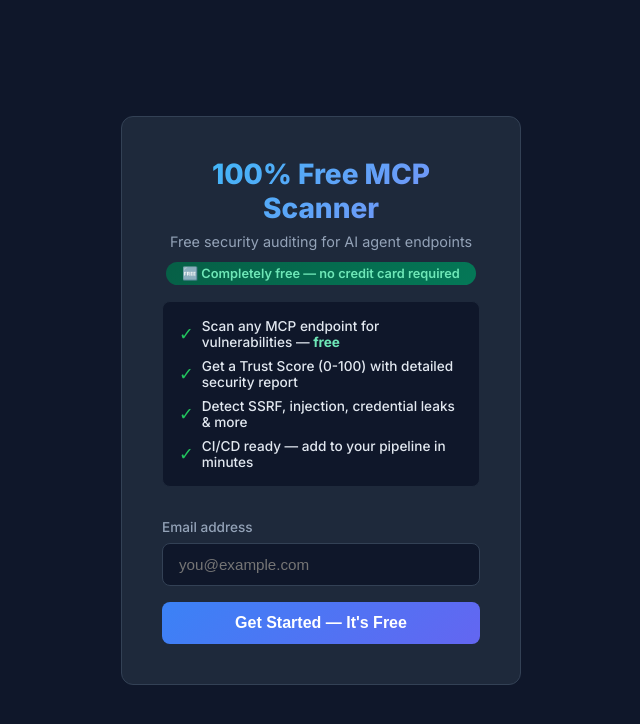
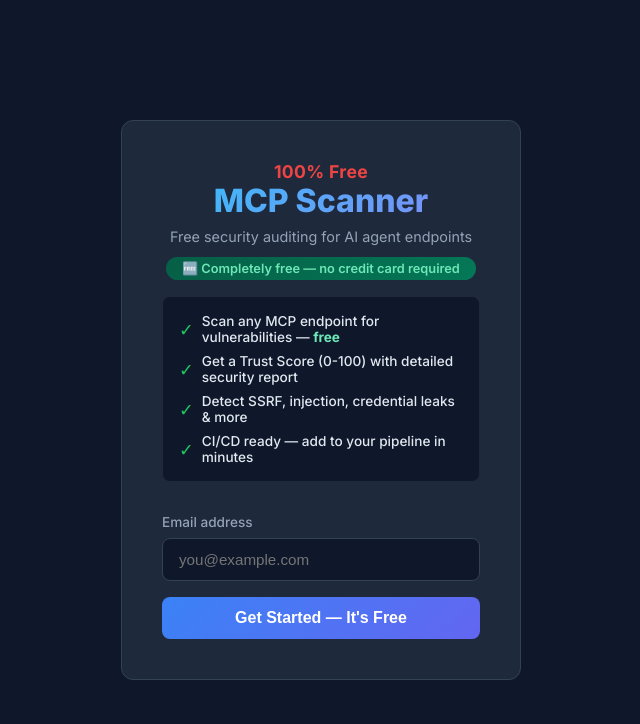
Before and after one commit to ScotchRocks/MCP-Scanner, a React (Vite) app in the folder dashboard/: page /login in a window 1280 px wide. Shown: the top 724 px of the page, without its empty margins (319-959 px from the left). Built offline with nearby package versions, Linux system fonts and the light colour scheme.

Commit message:
Style '100% Free' in red, 'MCP Scanner' bigger

```diff
--- a/dashboard/src/pages/LoginPage.jsx
+++ b/dashboard/src/pages/LoginPage.jsx
@@ -24,7 +24,10 @@ export default function LoginPage() {
     <div style={{ minHeight: '100vh', display: 'flex', alignItems: 'center', justifyContent: 'center', background: '#0f172a' }}>
       <div className="card" style={{ width: 400, padding: '2.5rem' }}>
         <div style={{ textAlign: 'center', marginBottom: '2rem' }}>
-          <h1 style={{ fontSize: '1.75rem', fontWeight: 800 }} className="gradient-text">100% Free MCP Scanner</h1>
+          <h1 style={{ lineHeight: 1.2 }}>
+            <span style={{ display: 'block', fontSize: '1.1rem', fontWeight: 700, color: '#ef4444', letterSpacing: '0.02em' }}>100% Free</span>
+            <span style={{ display: 'block', fontSize: '2rem', fontWeight: 800 }} className="gradient-text">MCP Scanner</span>
+          </h1>
           <p style={{ color: '#94a3b8', marginTop: '0.5rem', fontSize: '0.9rem' }}>
             Free security auditing for AI agent endpoints
           </p>
```
